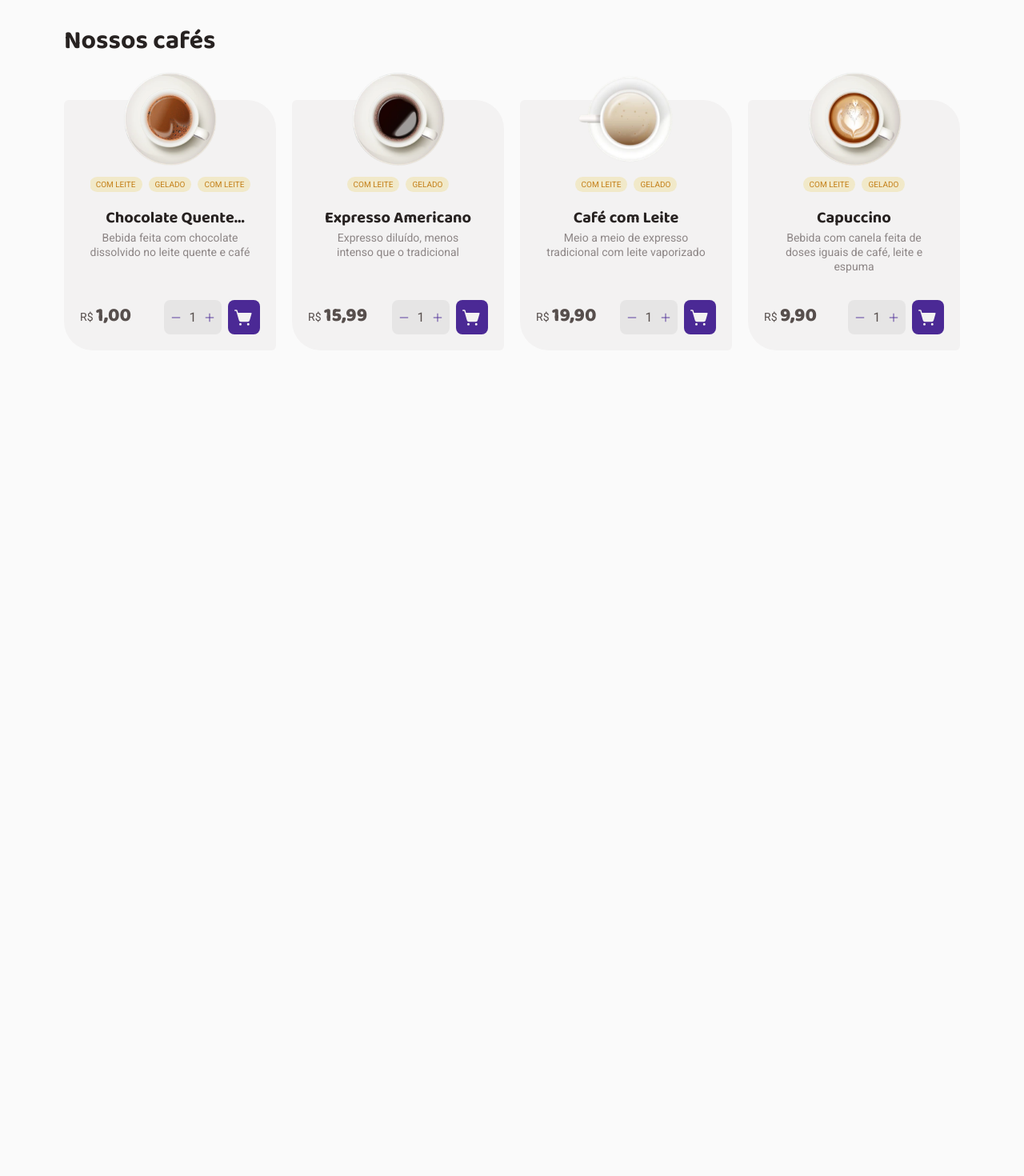
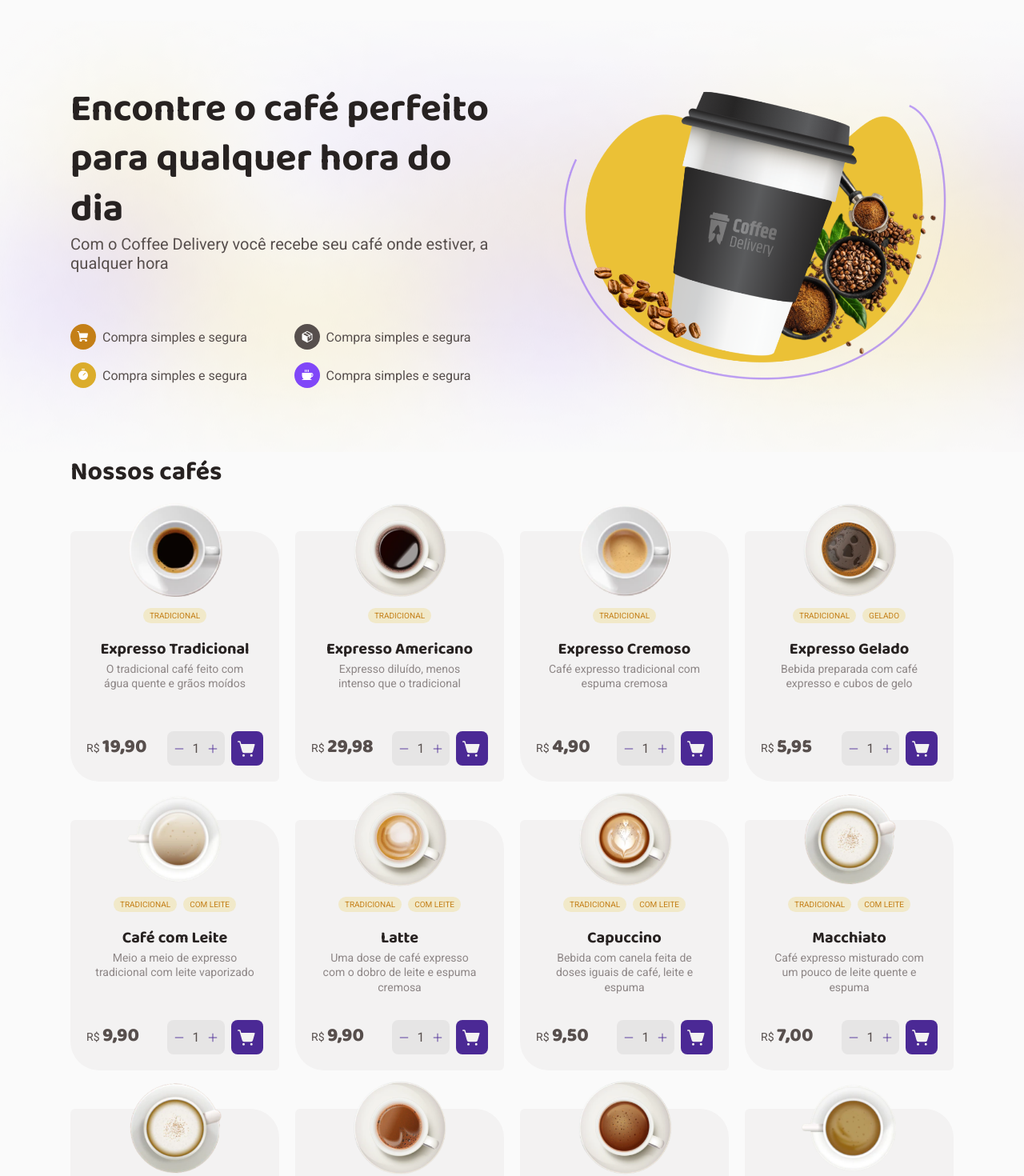
Before and after one commit to DenisLevy76/ignite-coffe-challenge-2, a React (Vite) app: page / in a window 1280 px wide. Shown: the part 80-1550 px from the top of the page at 80% size. Before the commit the page ends 800 px from the top, so only its background shows below. Built offline with nearby package versions, Linux system fonts and the light colour scheme.

Commit message:
Add all coffees and home description section

```diff
--- a/src/@types/ICoffee.d.ts
+++ b/src/@types/ICoffee.d.ts
@@ -1,5 +1,5 @@
 export interface Icoffee {
-  id: string
+  id: number
   title: string
   imageUrl: string
   price: number
--- a/src/components/CoffeeCardComponent/styles.ts
+++ b/src/components/CoffeeCardComponent/styles.ts
@@ -22,7 +22,6 @@ export const CoffeeWrapper = styled.article`
   justify-content: center;
 
   max-width: 200px;
-  overflow: hidden;
 
   align-items: center;
   text-align: center;
--- a/src/components/ContainerComponent/index.tsx
+++ b/src/components/ContainerComponent/index.tsx
@@ -3,4 +3,5 @@ import styled from 'styled-components'
 export const ContainerComponent = styled.div`
   margin: 0 auto;
   max-width: 1120px;
+  padding: 0 0.5rem;
 `
--- a/src/components/InputNumberComponent/index.tsx
+++ b/src/components/InputNumberComponent/index.tsx
@@ -29,7 +29,6 @@ export const InputNumberComponent: React.FC<InputNumberComponentProps> = ({
       </IconButtonComponent>
       <input
         type="number"
-        defaultValue={1}
         name="quantity"
         id={id}
         onChange={(event) => setValue(Number(event.target.value))}
--- /dev/null
+++ b/src/pages/Home/data/coffees.ts
@@ -0,0 +1,124 @@
+import { Icoffee } from '../../../@types/ICoffee'
+
+export const COFFEES: Icoffee[] = [
+  {
+    id: 1,
+    tags: ['tradicional'],
+    title: 'Expresso Tradicional',
+    shortDescription: 'O tradicional café feito com água quente e grãos moídos',
+    imageUrl: '/images/coffees/Expresso.png',
+    price: 19.9,
+  },
+  {
+    id: 2,
+    tags: ['tradicional'],
+    title: 'Expresso Americano',
+    shortDescription: 'Expresso diluído, menos intenso que o tradicional',
+    imageUrl: '/images/coffees/Americano.png',
+    price: 29.98,
+  },
+  {
+    id: 3,
+    tags: ['tradicional'],
+    title: 'Expresso Cremoso',
+    shortDescription: 'Café expresso tradicional com espuma cremosa',
+    imageUrl: '/images/coffees/ExpressoCremoso.png',
+    price: 4.9,
+  },
+  {
+    id: 4,
+    tags: ['tradicional', 'gelado'],
+    title: 'Expresso Gelado',
+    shortDescription: 'Bebida preparada com café expresso e cubos de gelo',
+    imageUrl: '/images/coffees/CafeGelado.png',
+    price: 5.95,
+  },
+  {
+    id: 5,
+    tags: ['tradicional', 'com leite'],
+    title: 'Café com Leite',
+    shortDescription:
+      'Meio a meio de expresso tradicional com leite vaporizado',
+    imageUrl: '/images/coffees/CafecomLeite.png',
+    price: 9.9,
+  },
+  {
+    id: 6,
+    tags: ['tradicional', 'com leite'],
+    title: 'Latte',
+    shortDescription:
+      'Uma dose de café expresso com o dobro de leite e espuma cremosa',
+    imageUrl: '/images/coffees/Latte.png',
+    price: 9.9,
+  },
+  {
+    id: 7,
+    tags: ['tradicional', 'com leite'],
+    title: 'Capuccino',
+    shortDescription:
+      'Bebida com canela feita de doses iguais de café, leite e espuma',
+    imageUrl: '/images/coffees/Capuccino.png',
+    price: 9.5,
+  },
+  {
+    id: 8,
+    tags: ['tradicional', 'com leite'],
+    title: 'Macchiato',
+    shortDescription:
+      'Café expresso misturado com um pouco de leite quente e espuma',
+    imageUrl: '/images/coffees/Macchiato.png',
+    price: 7,
+  },
+  {
+    id: 9,
+    tags: ['tradicional', 'com leite'],
+    title: 'Mocaccino',
+    shortDescription:
+      'Café expresso com calda de chocolate, pouco leite e espuma',
+    imageUrl: '/images/coffees/Macchiato.png',
+    price: 19.9,
+  },
+  {
+    id: 10,
+    tags: ['especial', 'com leite'],
+    title: 'Chocolate Quente',
+    shortDescription:
+      'Bebida feita com chocolate dissolvido no leite quente e café',
+    imageUrl: '/images/coffees/ChocolateQuente.png',
+    price: 30.5,
+  },
+  {
+    id: 11,
+    tags: ['especial', 'alcoólico', 'gelado'],
+    title: 'Cubano',
+    shortDescription:
+      'Drink gelado de café expresso com rum, creme de leite e hortelã',
+    imageUrl: '/images/coffees/Cubano.png',
+    price: 9.9,
+  },
+  {
+    id: 12,
+    tags: ['especial'],
+    title: 'Havaiano',
+    shortDescription: 'Bebida adocicada preparada com café e leite de coco',
+    imageUrl: '/images/coffees/Havaiano.png',
+    price: 8.99,
+  },
+  {
+    id: 13,
+    tags: ['especial'],
+    title: 'Árabe',
+    shortDescription: 'Bebida preparada com grãos de café árabe e especiarias',
+    imageUrl: '/images/coffees/Arabe.png',
+    price: 8,
+  },
+  {
+    id: 14,
+    tags: ['especial', 'alcoólico'],
+    title: 'Irlandês',
+    shortDescription:
+      'Bebida a base de café, uísque irlandês, açúcar e chantilly',
+    imageUrl: '/images/coffees/Irlandes.png',
+    price: 9.9,
+  },
+]
--- a/src/pages/Home/index.tsx
+++ b/src/pages/Home/index.tsx
@@ -1,74 +1,80 @@
+import { Coffee, Package, ShoppingCart, Timer } from 'phosphor-react'
+import { useContext } from 'react'
+import { ThemeContext } from 'styled-components'
 import { CoffeeCardComponent } from '../../components/CoffeeCardComponent'
 import { ContainerComponent } from '../../components/ContainerComponent'
-import { CoffeeList, CoffeesTitle, Container } from './styles'
+import { COFFEES } from './data/coffees'
+import {
+  AboutSection,
+  Characteristics,
+  CoffeeList,
+  CoffeesTitle,
+  Container,
+} from './styles'
 
 export const Home: React.FC = () => {
+  const { colors } = useContext(ThemeContext)
   return (
     <Container>
+      <AboutSection>
+        <ContainerComponent>
+          <div>
+            <h1 className="home__title">
+              Encontre o café perfeito para qualquer hora do dia
+            </h1>
+            <p className="home__description">
+              Com o Coffee Delivery você recebe seu café onde estiver, a
+              qualquer hora
+            </p>
+
+            <ul className="home_characteristics">
+              <li>
+                <Characteristics>
+                  <span style={{ backgroundColor: colors.yellowDark }}>
+                    <ShoppingCart size={16} weight="fill" />
+                  </span>
+                  <p>Compra simples e segura</p>
+                </Characteristics>
+              </li>
+
+              <li>
+                <Characteristics>
+                  <span style={{ backgroundColor: colors.baseText }}>
+                    <Package size={16} weight="fill" />
+                  </span>
+                  <p>Compra simples e segura</p>
+                </Characteristics>
+              </li>
+              <li>
+                <Characteristics>
+                  <span style={{ backgroundColor: colors.yellow }}>
+                    <Timer size={16} weight="fill" />
+                  </span>
+                  <p>Compra simples e segura</p>
+                </Characteristics>
+              </li>
+              <li>
+                <Characteristics>
+                  <span style={{ backgroundColor: colors.purple }}>
+                    <Coffee size={16} weight="fill" />
+                  </span>
+                  <p>Compra simples e segura</p>
+                </Characteristics>
+              </li>
+            </ul>
+          </div>
+
+          <img src="/images/coffeeDeliveryBanner.png" className="home__image" />
+        </ContainerComponent>
+      </AboutSection>
       <ContainerComponent as={'section'}>
         <CoffeesTitle>Nossos cafés</CoffeesTitle>
         <CoffeeList>
-          <li>
-            <CoffeeCardComponent
-              product={{
-                id: crypto.randomUUID(),
-                imageUrl: '/images/coffees/ChocolateQuente.png',
-                title:
-                  'Chocolate Quente Chocolate Quente Chocolate Quente Chocolate Quente',
-                shortDescription:
-                  'Bebida feita com chocolate dissolvido no leite quente e café',
-                price: 1,
-                tags: ['Com leite', 'Gelado', 'Com leite', 'Gelado'],
-                imageAlt:
-                  'Foto de uma xicara de café vista de cima mostrando o café com um pouco de espuma de leite por cima',
-              }}
-            />
-          </li>
-          <li>
-            <CoffeeCardComponent
-              product={{
-                id: crypto.randomUUID(),
-                imageUrl: '/images/coffees/Americano.png',
-                title: 'Expresso Americano',
-                shortDescription:
-                  'Expresso diluído, menos intenso que o tradicional',
-                price: 15.99,
-                tags: ['Com leite', 'Gelado'],
-                imageAlt:
-                  'Foto de uma xicara de café vista de cima mostrando o café com um pouco de espuma de leite por cima',
-              }}
-            />
-          </li>
-          <li>
-            <CoffeeCardComponent
-              product={{
-                id: crypto.randomUUID(),
-                imageUrl: '/images/coffees/CafecomLeite.png',
-                title: 'Café com Leite',
-                shortDescription:
-                  'Meio a meio de expresso tradicional com leite vaporizado',
-                price: 19.9,
-                tags: ['Com leite', 'Gelado'],
-                imageAlt:
-                  'Foto de uma xicara de café vista de cima mostrando o café com um pouco de espuma de leite por cima',
-              }}
-            />
-          </li>
-          <li>
-            <CoffeeCardComponent
-              product={{
-                id: crypto.randomUUID(),
-                imageUrl: '/images/coffees/Capuccino.png',
-                title: 'Capuccino',
-                shortDescription:
-                  'Bebida com canela feita de doses iguais de café, leite e espuma',
-                price: 9.9,
-                tags: ['Com leite', 'Gelado'],
-                imageAlt:
-                  'Foto de uma xicara de café vista de cima mostrando o café com um pouco de espuma de leite por cima',
-              }}
-            />
-          </li>
+          {COFFEES.map((coffee) => (
+            <li key={coffee.id}>
+              <CoffeeCardComponent product={coffee} />
+            </li>
+          ))}
         </CoffeeList>
       </ContainerComponent>
     </Container>
--- a/src/pages/Home/styles.ts
+++ b/src/pages/Home/styles.ts
@@ -1,10 +1,52 @@
 import styled from 'styled-components'
 
 export const Container = styled.div`
+  padding-bottom: 4rem;
   > section {
     display: flex;
     flex-direction: column;
     gap: 3rem;
+  }
+`
+
+export const AboutSection = styled.section`
+  padding: 5rem 0;
+  background: url(/images/Background.png);
+
+  > div {
+    display: flex;
+    justify-content: space-between;
+    align-items: center;
+    gap: 4rem;
+
+    .home__title {
+      font-size: 3rem;
+      line-height: 130%;
+    }
+
+    .home__description {
+      font-size: 1.25rem;
+    }
+
+    .home__image {
+      width: 45%;
+    }
+
+    .home_characteristics {
+      display: grid;
+      grid-template-columns: 1fr 1fr;
+      gap: 1rem;
+
+      margin-top: 4rem;
+    }
+
+    @media (max-width: 850px) {
+      .home__image {
+        visibility: hidden;
+        height: 0;
+        width: 0;
+      }
+    }
   }
 `
 
@@ -26,3 +68,17 @@ export const CoffeeList = styled.ul`
     grid-template-columns: 1fr;
   }
 `
+
+export const Characteristics = styled.span`
+  display: flex;
+  align-items: center;
+  gap: 0.5rem;
+
+  > span {
+    display: flex;
+    padding: 0.5rem;
+    border-radius: 50%;
+    background: red;
+    color: ${({ theme }) => theme.colors.white};
+  }
+`
```
Also changed, not shown: public/images/coffeeDeliveryBanner.png (added).
